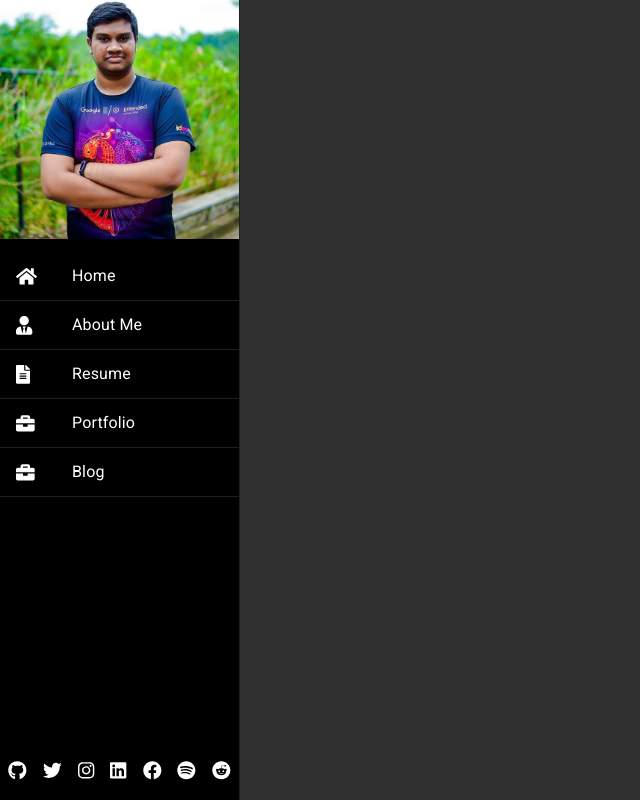
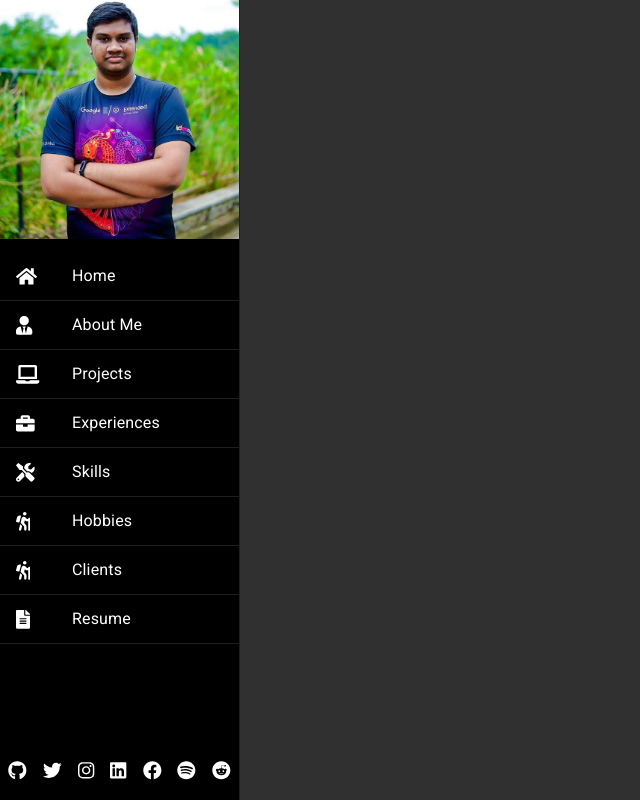
Before and after one commit to isala404/Isala.me, a React (Create React App) app: page /projects in a window 1280 px wide. Shown: the whole page, without its empty margins (0-640 px from the left). Built offline with nearby package versions, Linux system fonts and the light colour scheme.

Commit message:
Refactored Routes

```diff
--- a/src/App.js
+++ b/src/App.js
@@ -6,19 +6,10 @@ import {MuiThemeProvider} from '@material-ui/core/styles';
 import NavBar from "./components/NavBar";
 import {useStyles, theme} from './Theme'
 import {Route} from "react-router-dom";
-import Home from "./views/Home";
-import AboutMe from "./views/AboutMe";
-import Resume from "./views/Resume";
 import {CSSTransition} from "react-transition-group";
 import './css/CSSTransitions.css'
 import './css/App.css'
-
-const routes = [
-    {path: '/', name: 'Home', Component: Home},
-    {path: '/about-me', name: 'About', Component: AboutMe},
-    {path: '/resume', name: 'Contact', Component: Resume},
-];
-
+import Routes from './Routes'
 
 const App = (props) => {
     const classes = useStyles();
@@ -40,7 +31,7 @@ const App = (props) => {
                     <Hidden smUp implementation="css">
                         <div className={classes.toolbar}/>
                     </Hidden>
-                    {routes.map(({path, Component}) => (
+                    {Routes.map(({path, Component}) => (
                         <Route key={path} exact path={path}>
                             {({match}) => (
                                 <CSSTransition
--- /dev/null
+++ b/src/Routes.js
@@ -0,0 +1,26 @@
+import Home from "./views/Home";
+import AboutMe from "./views/AboutMe";
+import Resume from "./views/Resume";
+import {
+    faBriefcase,
+    faFileAlt,
+    faHiking,
+    faHome,
+    faLaptop,
+    faTools,
+    faUserTie
+} from "@fortawesome/free-solid-svg-icons";
+import Projects from "./views/Projects";
+
+const Routes = [
+    {name: 'Home', path: '/', icon: faHome, Component: Home},
+    {name: 'About Me', path: '/about-me', icon: faUserTie, Component: AboutMe},
+    {name: 'Projects', path: '/projects', icon: faLaptop, Component: Projects},
+    {name: 'Experiences', path: '/experiences', icon: faBriefcase, Component: Projects},
+    {name: 'Skills', path: '/skills', icon: faTools, Component: Projects},
+    {name: 'Hobbies', path: '/hobbies', icon: faHiking, Component: Projects},
+    {name: 'Clients', path: '/clients', icon: faHiking, Component: Projects},
+    {name: 'Resume', path: '/resume', icon: faFileAlt, Component: Resume},
+];
+
+export default Routes
--- a/src/components/SideBar.jsx
+++ b/src/components/SideBar.jsx
@@ -1,4 +1,4 @@
-import React, {Component} from 'react';
+import React, {Component, Fragment} from 'react';
 import List from "@material-ui/core/List";
 import ListItem from "@material-ui/core/ListItem";
 import ListItemIcon from "@material-ui/core/ListItemIcon";
@@ -8,7 +8,6 @@ import ProfileImage from '../img/profile.jpg'
 import {Link as RouterLink} from 'react-router-dom';
 import Link from '@material-ui/core/Link';
 import Divider from "@material-ui/core/Divider";
-import {faHome, faUserTie, faFileAlt, faBriefcase} from '@fortawesome/free-solid-svg-icons'
 import Box from "@material-ui/core/Box";
 import {
     faLinkedin,
@@ -20,58 +19,29 @@ import {
     faReddit
 } from "@fortawesome/free-brands-svg-icons"
 import Grid from "@material-ui/core/Grid";
+import Routes from '../Routes'
 
 class SideBar extends Component {
     render() {
         return (
             <div>
-                <img alt={""} src={ProfileImage} id={"profile-img"}/>
+                <img alt={"Isala Piyarisi"} src={ProfileImage} id={"profile-img"}/>
                 <List>
-                    <Link component={RouterLink} to={"/"} color="inherit" underline={"none"}>
+                    {Routes.map((route) => {
+                        return (
+                            <Fragment key={route.path}>
+                                <Link component={RouterLink} to={route.path} color="inherit" underline={"none"}>
                                     <ListItem button>
                                         <ListItemIcon>
-                                <FontAwesomeIcon size={"lg"} icon={faHome}/>
+                                            <FontAwesomeIcon size={"lg"} icon={route.icon}/>
                                         </ListItemIcon>
-                            <ListItemText primary={"Home"}/>
+                                        <ListItemText primary={route.name}/>
                                     </ListItem>
                                 </Link>
                                 <Divider/>
-                    <Link component={RouterLink} to={"/about-me"} color="inherit" underline={"none"}>
-                        <ListItem button>
-                            <ListItemIcon>
-                                <FontAwesomeIcon size={"lg"} icon={faUserTie}/>
-                            </ListItemIcon>
-                            <ListItemText primary={"About Me"}/>
-                        </ListItem>
-                    </Link>
-                    <Divider/>
-                    <Link component={RouterLink} to={"/resume"} color="inherit" underline={"none"}>
-                        <ListItem button>
-                            <ListItemIcon>
-                                <FontAwesomeIcon size={"lg"} icon={faFileAlt}/>
-                            </ListItemIcon>
-                            <ListItemText primary={"Resume"}/>
-                        </ListItem>
-                    </Link>
-                    <Divider/>
-                    <Link component={RouterLink} to={"/portfolio"} color="inherit" underline={"none"}>
-                        <ListItem button>
-                            <ListItemIcon>
-                                <FontAwesomeIcon size={"lg"} icon={faBriefcase}/>
-                            </ListItemIcon>
-                            <ListItemText primary={"Portfolio"}/>
-                        </ListItem>
-                    </Link>
-                    <Divider/>
-                    <Link component={RouterLink} to={"/blog"} color="inherit" underline={"none"}>
-                        <ListItem button>
-                            <ListItemIcon>
-                                <FontAwesomeIcon size={"lg"} icon={faBriefcase}/>
-                            </ListItemIcon>
-                            <ListItemText primary={"Blog"}/>
-                        </ListItem>
-                    </Link>
-                    <Divider/>
+                            </Fragment>
+                        )
+                    })}
                 </List>
 
                 <Box id={"social-links"} display="flex" overflow={"hidden"} flexDirection="column"
@@ -108,7 +78,8 @@ class SideBar extends Component {
                             </Link>
                         </Grid>
                         <Grid item md={"auto"}>
-                            <Link href={"https://open.spotify.com/user/96ebnc8z1rpc05bghads5a8rq"} target={"_blank"} underline={"none"}
+                            <Link href={"https://open.spotify.com/user/96ebnc8z1rpc05bghads5a8rq"} target={"_blank"}
+                                  underline={"none"}
                                   color={"inherit"} rel={"noopener"}>
                                 <FontAwesomeIcon size={"lg"} icon={faSpotify}/>
                             </Link>
--- /dev/null
+++ b/src/views/Projects.jsx
@@ -0,0 +1,10 @@
+import React from 'react';
+
+const Projects = (props) => {
+    return (
+        <div className={"main-window"}>
+        </div>
+    );
+};
+
+export default Projects;
```
Also changed, not shown: src/views/Experiences.jsx (added, +10 -0 lines). Lines whose indentation alone changed are shown as unchanged.
